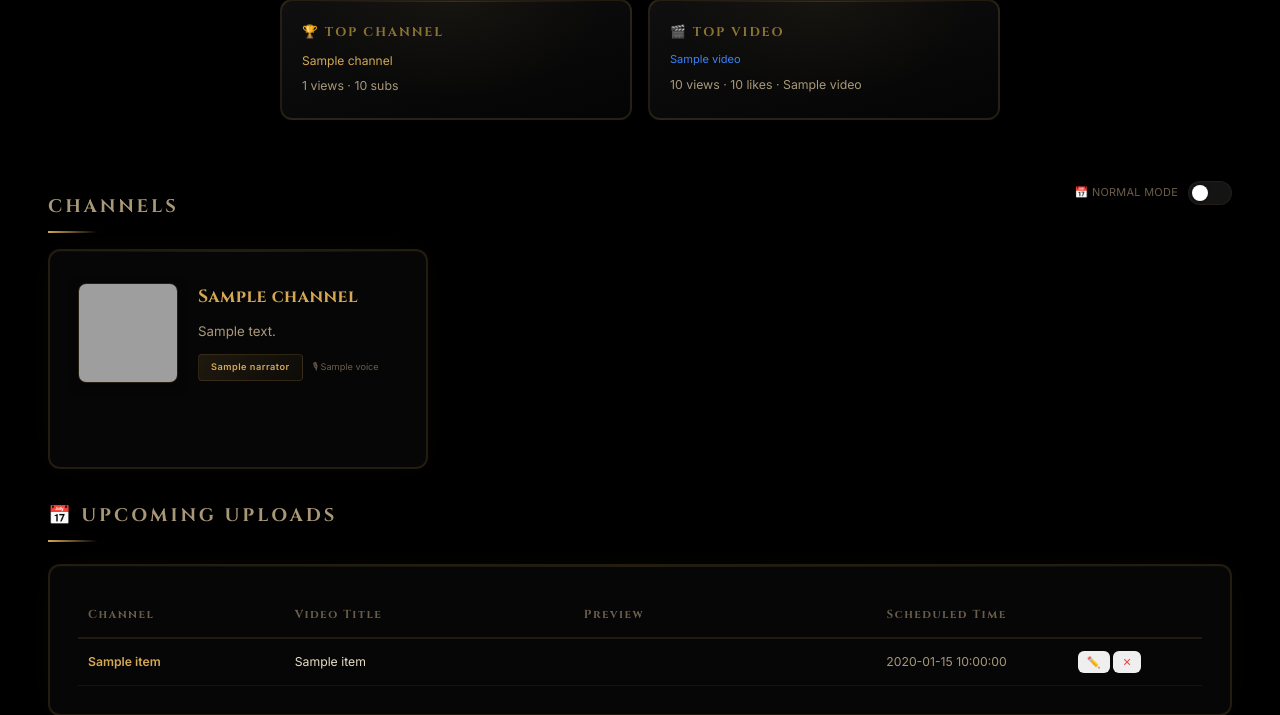
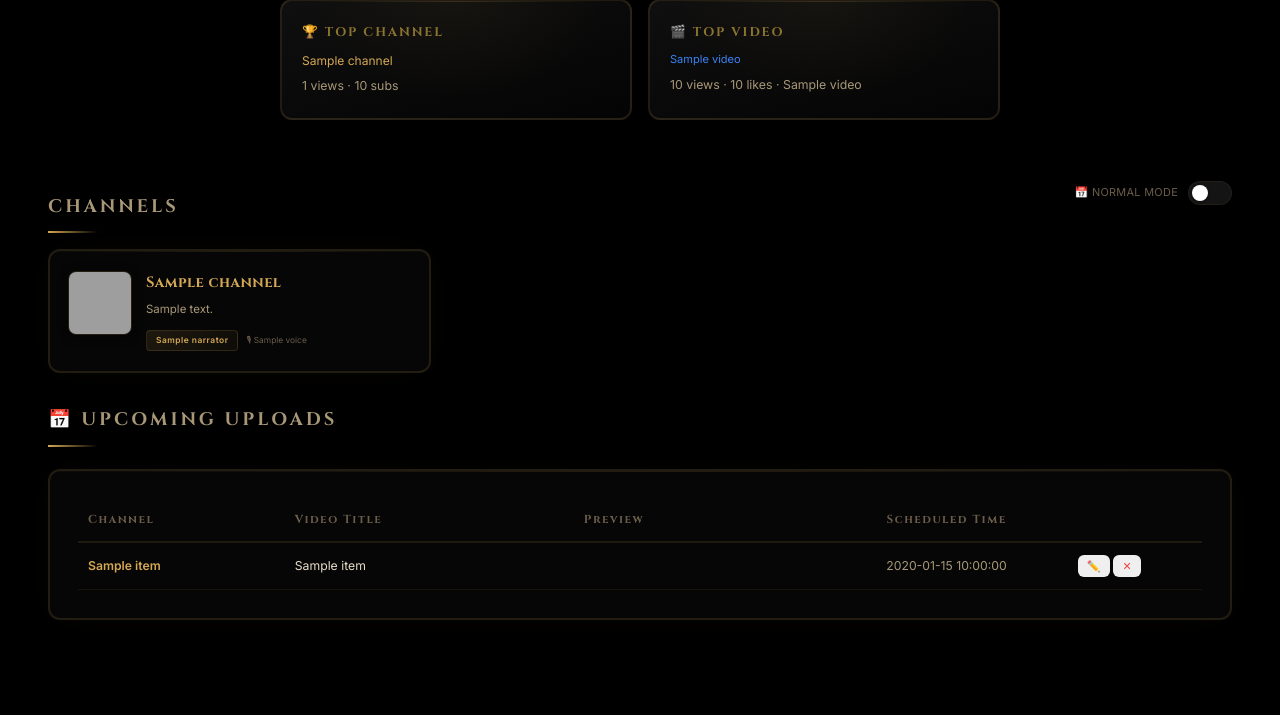
Before and after one commit to EmroseMediaStudios/MediaApp, a Flask app: template app/templates/dashboard.html in a window 1280 px wide. Shown: the part 836-1551 px from the top of the page. After the commit the page ends 1456 px from the top, so only its background shows below. Run offline with Flask 3, Linux system fonts and the light colour scheme; the template is opened without the code that fills it: most values are stand-ins (such as "Sample title", 1, 10 or a date in 2020); data that the repository does not hold is empty; some libraries are stand-ins or nearby versions; grey boxes are pictures that could not be loaded.

Commit message:
Compact channel cards — fit 3 per row with last-posted info
- Reduced avatar from 100px to 64px
- Tightened padding, margins, font sizes
- Description clamped to 3 lines with overflow ellipsis
- Last posted line is single-line with text-overflow ellipsis
- Removed min-height constraint so cards size naturally
- Removed clickable YouTube link (whole card is already a link)

```diff
--- a/app/templates/dashboard.html
+++ b/app/templates/dashboard.html
@@ -179,23 +179,23 @@ function toggleBoost(enabled) {
   });
 }
 </script>
-<div style="display: grid; grid-template-columns: repeat(3, 1fr); gap: 22px;">
+<div style="display: grid; grid-template-columns: repeat(3, 1fr); gap: 18px;">
 {% for ch in channels %}
   <a href="/channel/{{ ch.channel_id }}" style="text-decoration: none; color: inherit;">
-    <div class="card" style="display: flex; gap: 20px; align-items: flex-start; min-height: 220px; margin-bottom: 0; padding: 32px 28px;">
+    <div class="card" style="display: flex; gap: 14px; align-items: flex-start; min-height: 0; margin-bottom: 0; padding: 20px 18px;">
       <img src="/static/img/{{ ch.channel_id }}.png" alt="{{ ch.channel_name }}"
-           class="channel-avatar" style="width: 100px; height: 100px;"
+           class="channel-avatar" style="width: 64px; height: 64px;"
            onerror="this.style.display='none'">
       <div style="flex: 1; min-width: 0;">
-        <h3 style="font-size: 1.25em; margin-bottom: 10px;">{{ ch.channel_name }}</h3>
-        <p style="margin-top: 0; font-size: 0.95em; line-height: 1.6; color: var(--text2);">{{ ch.description }}</p>
-        <div class="meta mt-12" style="gap: 10px;">
-          <span class="badge badge-gold" style="font-size: 0.82em; padding: 5px 12px;">{{ ch.narrator.name }}</span>
-          <span style="color: var(--text3); font-size: 0.82em;">🎙 {{ ch.voice.elevenlabs_voice_name }}</span>
+        <h3 style="font-size: 1.05em; margin-bottom: 6px;">{{ ch.channel_name }}</h3>
+        <p style="margin-top: 0; font-size: 0.82em; line-height: 1.5; color: var(--text2); display: -webkit-box; -webkit-line-clamp: 3; -webkit-box-orient: vertical; overflow: hidden;">{{ ch.description }}</p>
+        <div class="meta mt-8" style="gap: 8px;">
+          <span class="badge badge-gold" style="font-size: 0.75em; padding: 3px 9px;">{{ ch.narrator.name }}</span>
+          <span style="color: var(--text3); font-size: 0.75em;">🎙 {{ ch.voice.elevenlabs_voice_name }}</span>
         </div>
         {% if metrics.get(ch.channel_id) %}
         {% set m = metrics[ch.channel_id] %}
-        <div class="mt-12" style="display: flex; gap: 16px; flex-wrap: wrap; font-size: 0.92em;">
+        <div class="mt-8" style="display: flex; gap: 12px; flex-wrap: wrap; font-size: 0.82em;">
           <span style="color: var(--text2); font-weight: 600;">👥 {{ m.subscribers | compact_number }}</span>
           <span style="color: var(--text2);">▶ {{ m.full_length_views | compact_number }}</span>
           {% if m.shorts_views > 0 %}
@@ -209,21 +209,16 @@ function toggleBoost(enabled) {
         {% endif %}
         {% if last_posted.get(ch.channel_id) %}
         {% set lp = last_posted[ch.channel_id] %}
-        <div class="mt-12" style="font-size: 0.82em; line-height: 1.5;">
+        <div class="mt-6" style="font-size: 0.75em; line-height: 1.4; white-space: nowrap; overflow: hidden; text-overflow: ellipsis;">
           {% if lp.upload_status == 'uploaded' %}
           <span style="color: #22c55e;">✓ Last posted:</span>
-          <span style="color: var(--text2);">{{ lp.youtube_uploaded_at }}</span>
+          <span style="color: var(--text3);">{{ lp.youtube_uploaded_at }}</span>
           {% if lp.youtube_url %}
-          · <a href="{{ lp.youtube_url }}" target="_blank" style="color: #3b82f6; text-decoration: none;" title="{{ lp.title }}">{{ lp.title[:50] }}{% if lp.title|length > 50 %}…{% endif %}</a>
-          {% else %}
-          · <span style="color: var(--text3);">{{ lp.title[:50] }}{% if lp.title|length > 50 %}…{% endif %}</span>
+          · <span style="color: #3b82f6;" title="{{ lp.title }}">{{ lp.title[:40] }}{% if lp.title|length > 40 %}…{% endif %}</span>
           {% endif %}
           {% elif lp.upload_status == 'failed' %}
-          <span style="color: #ef4444;">🔴 Last upload failed:</span>
-          <span style="color: var(--text3);">{{ lp.title[:50] }}{% if lp.title|length > 50 %}…{% endif %}</span>
-          {% if lp.upload_error %}
-          <span style="color: #ef4444; font-size: 0.9em;"> — {{ lp.upload_error[:80] }}{% if lp.upload_error|length > 80 %}…{% endif %}</span>
-          {% endif %}
+          <span style="color: #ef4444;">🔴 Failed:</span>
+          <span style="color: var(--text3);" title="{{ lp.upload_error }}">{{ lp.title[:35] }}{% if lp.title|length > 35 %}…{% endif %}</span>
           {% endif %}
         </div>
         {% endif %}
```
